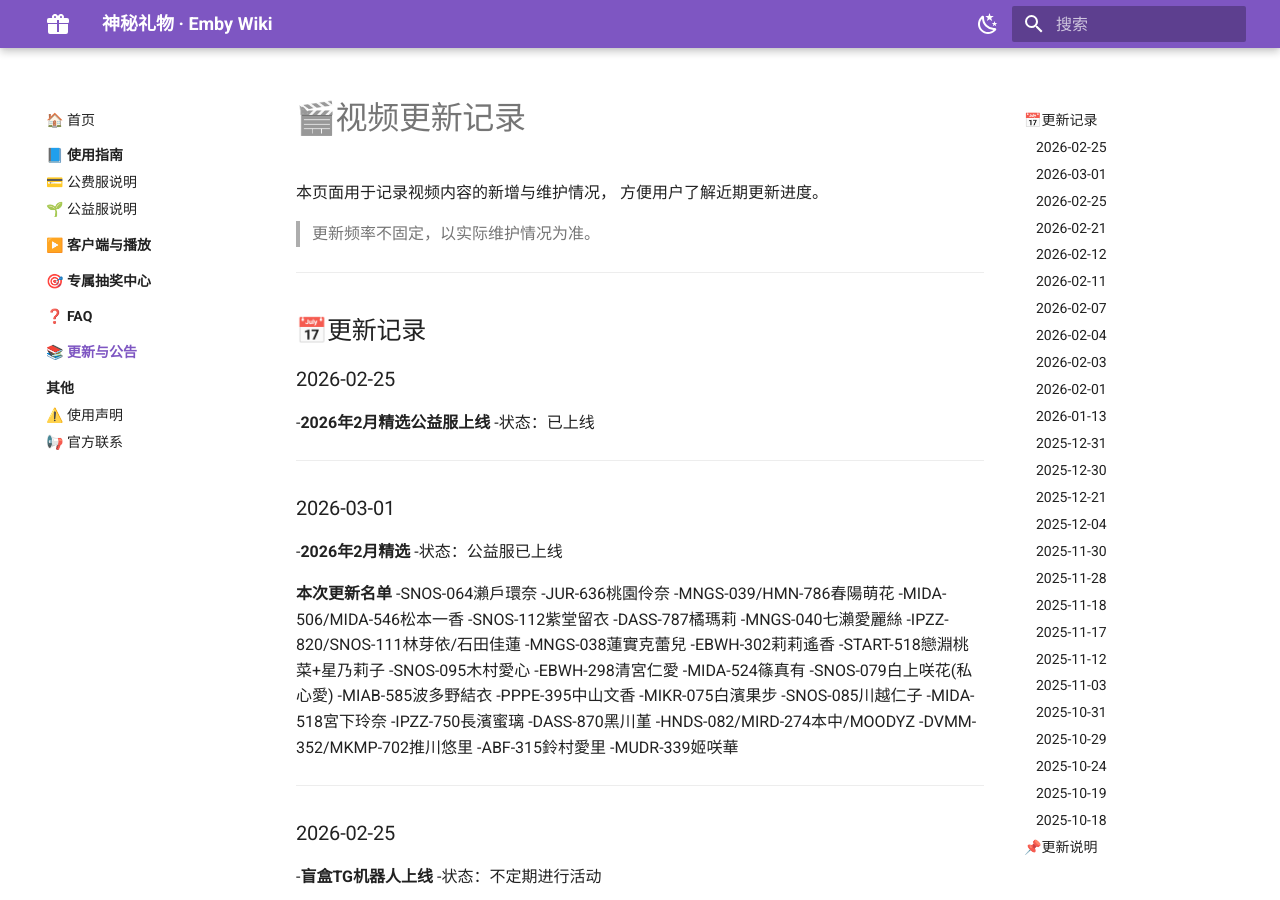
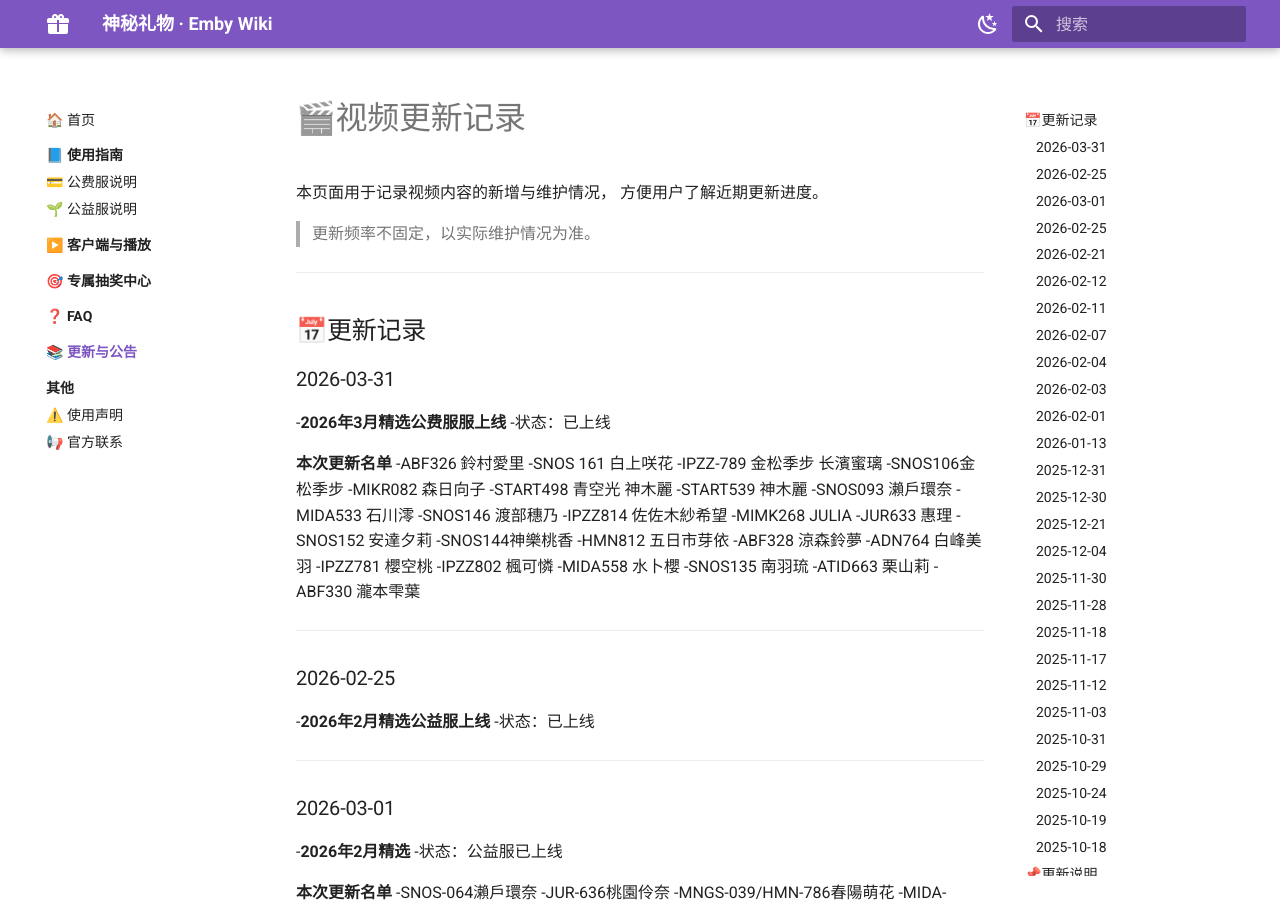
Before and after one commit to Netflixxp/wiki, an MkDocs documentation site: the page built from docs/update/index.md, in a window 1280 px wide and 900 px high. Built offline with MkDocs 1.6.1 and Material for MkDocs 9.7.7, drawn with Linux system fonts in a browser that asks for light colours.

Commit message:
更新3月

```diff
--- a/docs/update/index.md
+++ b/docs/update/index.md
@@ -9,10 +9,41 @@
 
 ##📅更新记录
 
+###2026-03-31
+-**2026年3月精选公费服服上线**
+-状态：已上线
+
+**本次更新名单**
+-ABF326 鈴村愛里
+-SNOS 161 白上咲花
+-IPZZ-789 金松季步 长濱蜜璃
+-SNOS106金松季步
+-MIKR082 森日向子
+-START498 青空光 神木麗
+-START539 神木麗
+-SNOS093 瀨戶環奈
+-MIDA533 石川澪
+-SNOS146 渡部穗乃
+-IPZZ814 佐佐木紗希望
+-MIMK268 JULIA
+-JUR633 惠理
+-SNOS152 安達夕莉
+-SNOS144神樂桃香
+-HMN812 五日市芽依
+-ABF328 涼森鈴夢
+-ADN764 白峰美羽
+-IPZZ781 櫻空桃
+-IPZZ802 楓可憐
+-MIDA558  水卜櫻
+-SNOS135 南羽琉
+-ATID663 栗山莉
+-ABF330 瀧本雫葉
+
+---
+
 ###2026-02-25
 -**2026年2月精选公益服上线**
 -状态：已上线
-
 ---
 
 ###2026-03-01
```
